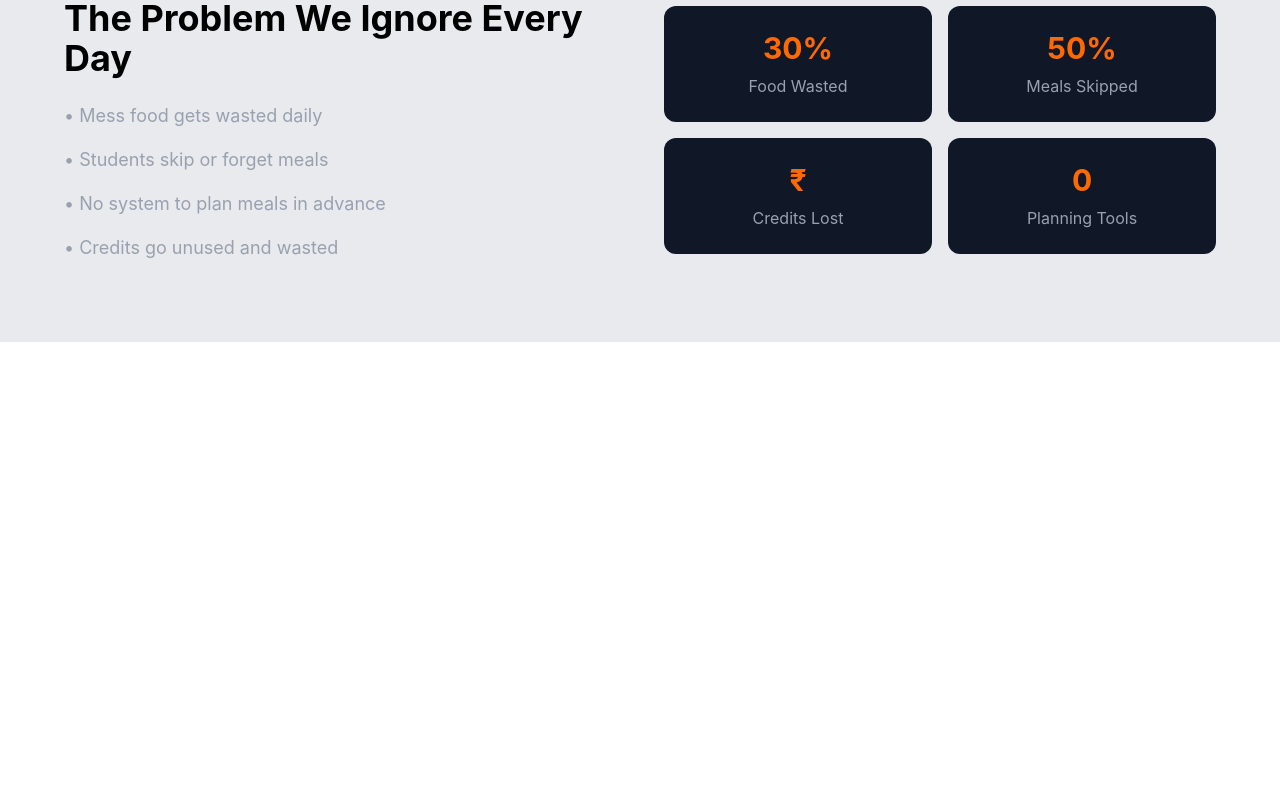
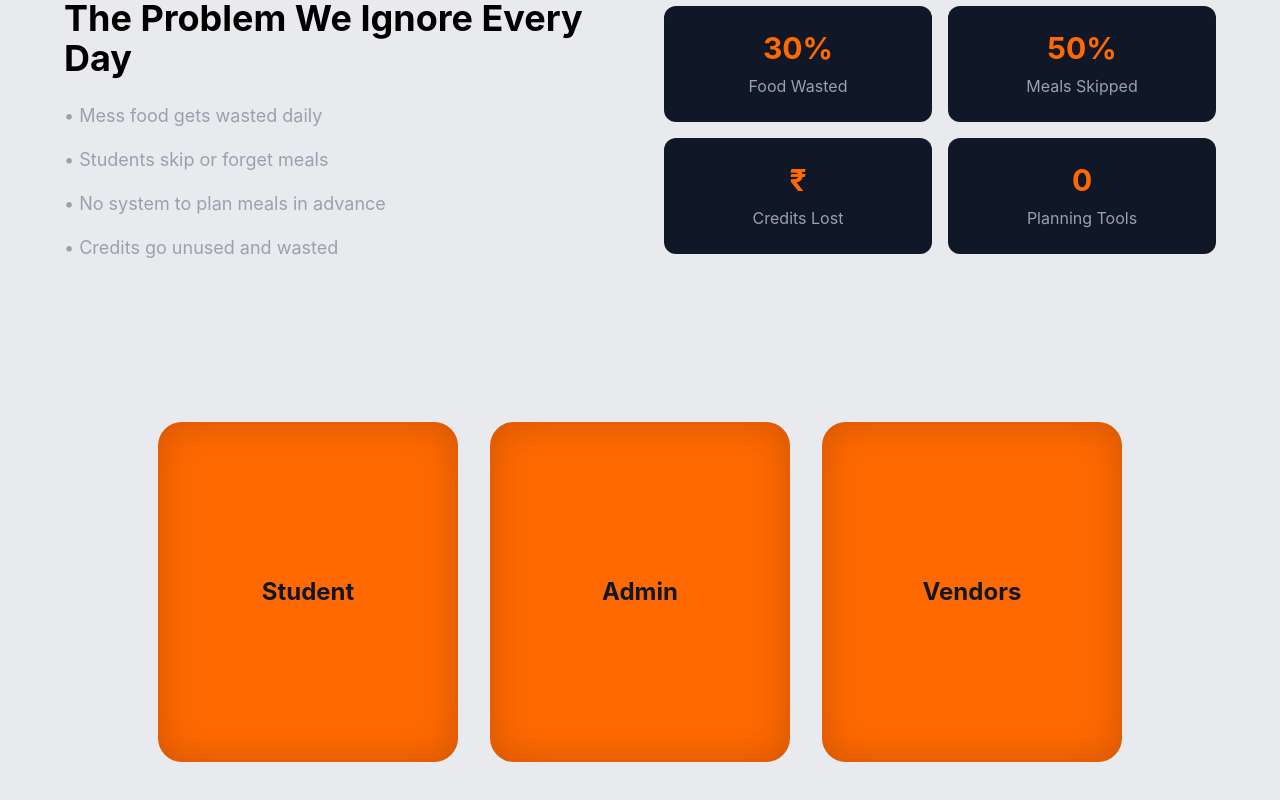
Before and after one commit to k-hushii23/credEAT, a React (Vite) app: page / in a window 1280 px wide. Shown: the part 882-1682 px from the top of the page. Before the commit the page ends 1224 px from the top, so only its background shows below. Built offline with nearby package versions, Linux system fonts and the light colour scheme.

Commit message:
cards in probstat

```diff
--- a/src/components/ProbStatement.jsx
+++ b/src/components/ProbStatement.jsx
@@ -54,6 +54,26 @@ const ProbStatement = () => {
   </div>
 </section>
     </div>
+    {/* cards */}
+    <div>
+    <section className="py-20 px-10 bg-[rgb(232,234,238)]">
+     <div className="flex items-center justify-center gap-8">
+
+    <div className="bg-orange-500 rounded-3xl w-75 h-85 flex items-center justify-center cursor-pointer hover:shadow-2xl hover:scale-105 transition-transform duration-300 shadow-[inset_0_0_40px_rgba(0,0,0,0.2)]">
+      <h3 className="text-2xl font-bold text-gray-900">Student</h3>
+    </div>
+
+    <div className="bg-orange-500 rounded-3xl w-75 h-85 flex items-center justify-center cursor-pointer hover:shadow-2xl hover:scale-105 transition-transform duration-300 shadow-[inset_0_0_40px_rgba(0,0,0,0.2)]">
+      <h3 className="text-2xl font-bold text-gray-900">Admin</h3>
+    </div>
+
+    <div className="bg-orange-500 rounded-3xl w-75 h-85 flex items-center justify-center cursor-pointer hover:shadow-2xl hover:scale-105 transition-transform duration-300 shadow-[inset_0_0_40px_rgba(0,0,0,0.2)]">
+      <h3 className="text-2xl font-bold text-gray-900">Vendors</h3>
+    </div>
+
+      </div>
+    </section>
+    </div>
     </>
   )
 }
```
